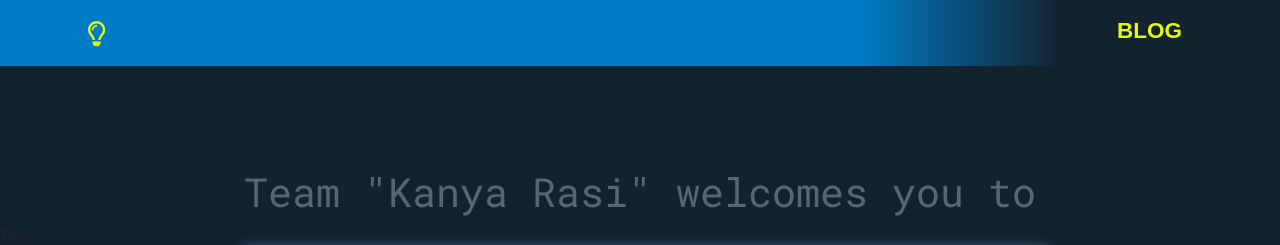
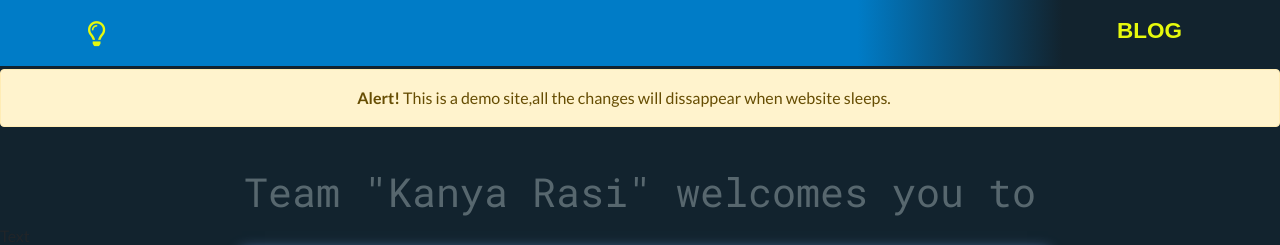
Before and after one commit to vodnalasricharan/StudentMithra, a Django app: page / in a window 1280 px wide. Shown: the top 245 px of the page. Run offline with Django 3.2, Linux system fonts and the light colour scheme; some libraries are stand-ins or nearby versions; some web fonts are replaced.

Commit message:
#09072021

```diff
--- a/templates/Resume.html
+++ b/templates/Resume.html
@@ -134,6 +134,7 @@
 <!--                        <form class="d-none d-sm-inline-block me-auto ms-md-3 my-2 my-md-0 mw-100 navbar-search">-->
 <!--                            <div class="input-group"><input class="bg-light form-control border-0 small" type="text" placeholder="Search for ..." style="background: rgb(238,251,251);"><button class="btn btn-primary py-0" type="button" style="background: rgb(18,35,46);"><i class="fas fa-search"></i></button></div>-->
 <!--                        </form>-->
+                        <marquee behavior="scroll" direction="left" style="color:white;">This is a demo site,all the changes will disappear when website sleeps</marquee>
                         {% if request.user.is_authenticated %}
 
                         <ul class="navbar-nav flex-nowrap ms-auto">
--- a/templates/homepage.html
+++ b/templates/homepage.html
@@ -30,8 +30,14 @@
             <a class="navbar-brand d-lg-flex justify-content-lg-center align-items-lg-center" href="{% url 'posts' %}"><h1 class="text-center" style="font-family: ABeeZee, sans-serif;color: rgb(230,249,12);font-size: 22.5px;margin-top: 2px;">Blog</h1></a>
         </div>
     </nav>
+ <div class="alert alert-warning alert-dismissible fade show " role="alert" style=" margin-top:69px;text-align:center;width:100%; position:absolute;">
+  <strong>Alert!</strong> This is a demo site,all the changes will dissappear when website sleeps.
+
+</div>
     <header class="text-center text-dark masthead" style="background: rgb(18,35,46);height: 68px;padding-top: 0px;padding-bottom: 0px;margin-bottom: 100px;"></header>
+
     <h1 class="display-6 flash animated infinite" data-bss-disabled-mobile="true" style="color: rgb(238,251,251);font-family: 'Roboto Mono', monospace;text-align: center;background-image: url(Pink Blue and Black Gradient Twitch Banner.svg);background-position: center;background-size: cover;">Team "<strong>Kanya Rasi</strong>" welcomes you to</h1><span>Text</span>
+
     <div class="container" style="background: #12232e;padding-bottom: 48px;padding-top: 0px;border-color: rgba(33,37,41,0);margin-top: 0px;"><img class="img-fluid d-block mx-auto mb-5" src="{% static 'homepage/assets/img/Pink Blue and Black Gradient Twitch Banner.svg' %}" style="width: 804px;margin: 0px;margin-right: 0px;margin-left: 0px;margin-bottom: 0px;background: #74a6f6;border-radius: 0px;border-width: 0px;border-color: rgb(108,160,246);box-shadow: 5px 5px 14px 1px rgb(120,168,248);margin-top: 0px;">
         <div>
             <div class="border-dark d-flex justify-content-around border m-2" style="background: #12232e;border-style: none;border-color: rgb(18,35,46);margin: 8px;margin-top: 8px;margin-bottom: 8px;padding: 0px;"><a href="{% url 'login' %}"><button class="btn btn-primary border rounded-pill border-dark" type="button" style="background: rgb(64,130,246);width: 150px;" >Login</button></a>
@@ -39,6 +45,7 @@
             </div>
         </div>
     </div>
+
     <div class="text-center text-white copyright py-4" style="margin-bottom: 0px;padding-top: 0px;margin-top: 73px;border-color: rgb(64,130,246);background: linear-gradient(90deg, rgb(0,124,199) 68%, rgb(18,35,46) 84%);">
 
         <div class="container">Copyright © <a href="http://kanyarasi.me/" target="_blank" onMouseOver="this.style.color='yellow'" onMouseOut="this.style.color='#000'" style="text-decoration:none;color:black;">Kanya Rasi</a>  2021   |
--- a/templates/index.html
+++ b/templates/index.html
@@ -74,10 +74,12 @@
          <div class="d-flex flex-column" id="content-wrapper">
             <div id="content" style="background: #4da8da;">
                 <nav class="navbar navbar-light navbar-expand shadow mb-4 topbar static-top" style="background: linear-gradient(270deg, #12232e 24%, #007cc7 36%), #007cc7;border-color: rgb(133, 135, 150);border-top-color: rgb(133,;border-right-color: 135,;border-bottom-color: 150);border-left-color: 135,;">
+
                     <div class="container-fluid"><button class="btn btn-link d-md-none rounded-circle me-3" id="sidebarToggleTop" type="button" style="color: rgb(255,255,255);"><i class="fas fa-bars"></i></button>
 <!--                        <form class="d-none d-sm-inline-block me-auto ms-md-3 my-2 my-md-0 mw-100 navbar-search">-->
 <!--                            <div class="input-group"><input class="bg-light form-control border-0 small" type="text" placeholder="Search for ..." style="background: rgb(238,251,251);"><button class="btn btn-primary py-0" type="button" style="background: rgb(18,35,46);"><i class="fas fa-search"></i></button></div>-->
 <!--                        </form>-->
+                        <marquee behavior="scroll" direction="left" style="color:white;">This is a demo site,all the changes will disappear when website sleeps</marquee>
                         {% if request.user.is_authenticated %}
 
                         <ul class="navbar-nav flex-nowrap ms-auto">
```
Also changed, not shown: db.sqlite3, notes/migrations/0002_alter_note_id.py (added).
